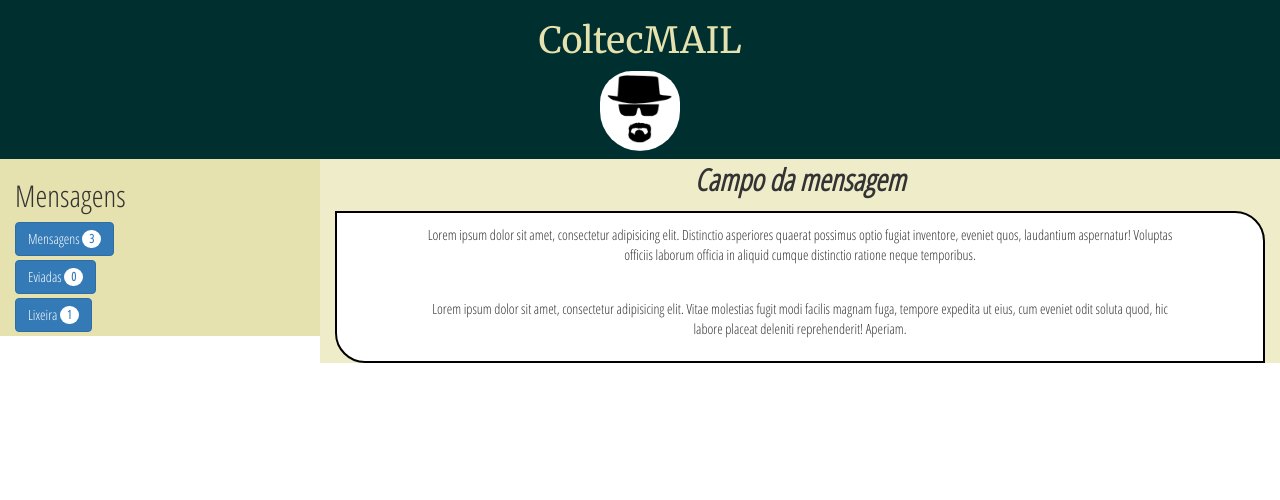
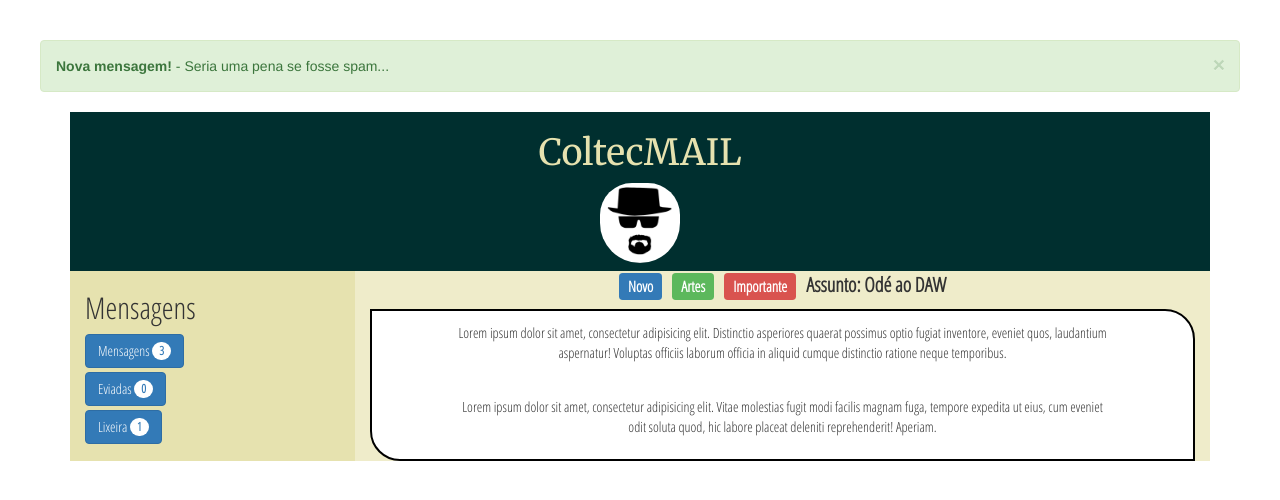
Before and after one commit to franciscofabneves/Seminario-1-Alerting-Users, a plain HTML site: page Exercício/index.html in a window 1280 px wide. Drawn offline with nearby package versions, Linux system fonts and the light colour scheme.

Commit message:
Exercicio finalizado

```diff
--- a/Exercício/estilo.css
+++ b/Exercício/estilo.css
@@ -1,37 +1,67 @@
 body {
-  background-color: #002F2F; }
+  background-color: #002F2F;
+}
+
+.container {
+  overflow: hidden;
+  display: none;
+}
 
 #cabecalho {
   background-color: #002F2F;
   text-align: center;
   color: #E6E2AF;
   padding-top: 1px;
-  font-family: 'Merriweather', serif; }
+  font-family: 'Merriweather', serif;
+}
 
 #msg {
   background-color: #E6E2AF;
   text-align: left;
-  font-family: 'Open Sans Condensed', sans-serif; }
+  font-family: 'Open Sans Condensed', sans-serif;
+  padding-bottom: 323232px;
+  margin-bottom: -323232px;
+}
 
 #conteudo {
   background-color: #EFECCA;
   text-align: justify;
-  font-family: 'Open Sans Condensed', sans-serif; }
+  font-family: 'Open Sans Condensed', sans-serif;
+  padding-bottom: 323232px;
+  margin-bottom: -323232px;
+}
 
 .foto {
   width: 80px;
   height: 80px;
   margin-bottom: 8px;
-  border-radius: 40px 40px 50px 50px; }
+  border-radius: 40px 40px 50px 50px;
+}
+
 #campo {
   text-align: justify;
   margin: auto;
   padding: auto;
   border: 2px solid black;
   border-radius: 0px 30px 0px 30px;
-  background-color: white; }
+  background-color: white;
+}
 
 .mensagem {
   text-align: center;
   margin: 10px 80px 0px 80px;
-  padding: 2px; }
+  padding: 2px;
+}
+
+.label {
+  margin-right: 10px;
+}
+
+.progress {
+  margin: 40px;
+}
+
+.alert {
+  margin: 40px;
+  display: none;
+}
--- a/Exercício/index.html
+++ b/Exercício/index.html
@@ -5,27 +5,58 @@
     <!-- Bootstrap -->
     <link rel="stylesheet" href="https://maxcdn.bootstrapcdn.com/bootstrap/3.2.0/css/bootstrap.min.css">
 
+    <script type="text/javascript">
+        var progresso = 0;
+
+        var intervalo = setInterval(function() {
+            progresso += 2;
+            document.getElementById('progresso').style.width = progresso + "%";
+
+            if(progresso == 150) {
+                clearInterval(intervalo);
+                document.getElementById('container').style.display = "block";
+                document.getElementById('alerta').style.display = "block";
+                document.getElementById('progressoBarra').style.display = "none";
+            }
+        }, 50);
+    </script>
 </head>
 <body>
-    <div class="containet-fluid">
+    <div id="progressoBarra" class="progress">
+        <div id="progresso" class="progress-bar progress-bar-striped active" role="progressbar" aria-valuenow="80" aria-valuemin="0" aria-valuemax="100" style="min-width: 2em; width: 0%;">
+        </div>
+    </div>
+
+    <div id="alerta" class="alert alert-success alert-dismissible fade in" role="alert">
+        <button type="button" class="close" data-dismiss="alert" aria-label="Close">
+            <span aria-hidden="true">×</span>
+        </button>
+
+        <strong>Nova mensagem!</strong> - Seria uma pena se fosse spam...
+    </div>
+
+    <div id="container" class="container">
         <div class="col-md-12" id="cabecalho">
             <h1>ColtecMAIL</h1>
             <img class="foto" src="foto.jpg" alt="">
         </div>
+
         <div class="col-md-3" id="msg">
             <h2> Mensagens</h2>
             <button class="btn btn-primary" type="button" style="margin-bottom: 4px;"> Mensagens <span class="badge">3</span></button><br/>
             <button class="btn btn-primary" type="button" style="margin-bottom: 4px;"> Eviadas <span class="badge">0</span></button><br/>
             <button class="btn btn-primary" type="button" style="margin-bottom: 4px;"> Lixeira <span class="badge">1</span></button><br/>
         </div>
+
         <div class="col-md-9" id="conteudo">
-            <p style="text-align: center; font-size: 30px; font-style: italic"><b>Campo da mensagem</b></p>
+            <p style="text-align: center; font-size: 20px;"><span class="label label-primary">Novo</span><span class="label label-success">Artes</span><span class="label label-danger">Importante</span><b>Assunto: Odé ao DAW</b></p>
                 <div id="campo">
                     <p class="mensagem">Lorem ipsum dolor sit amet, consectetur adipisicing elit. Distinctio asperiores quaerat possimus optio fugiat inventore, eveniet quos, laudantium aspernatur! Voluptas officiis laborum officia in aliquid cumque distinctio ratione neque temporibus.</p><br/>
                     <p class="mensagem">Lorem ipsum dolor sit amet, consectetur adipisicing elit. Vitae molestias fugit modi facilis magnam fuga, tempore expedita ut eius, cum eveniet odit soluta quod, hic labore placeat deleniti reprehenderit! Aperiam.</p><br/>
                 </div>
         </div>
     </div>
+
     <!-- jQuery (necessary for Bootstrap's JavaScript plugins) -->
     <script src="https://ajax.googleapis.com/ajax/libs/jquery/1.11.1/jquery.min.js"></script>
     <!-- Bootstrap -->
```
